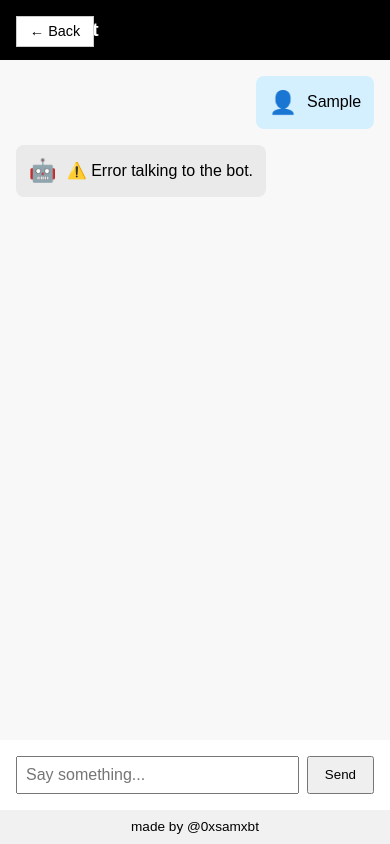
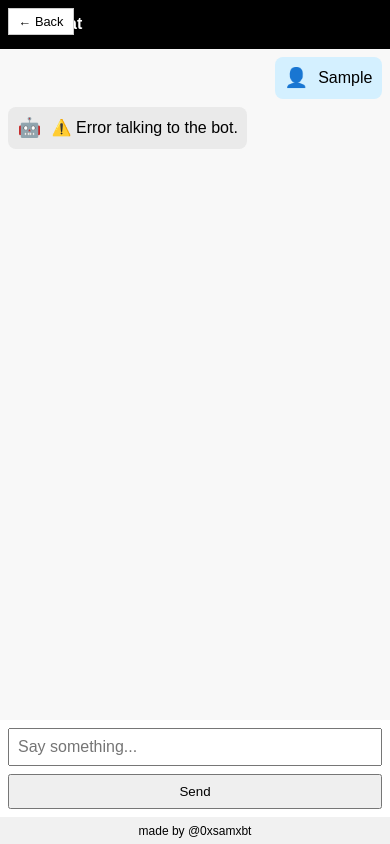
Before and after one commit to Samfresh-ai/Dobby-chat, a website: page public/chat.html in a window 390 px wide. Both pictures are taken after typing "Sample" into the empty fields and a click on the button "Send". Drawn offline with Linux system fonts and the light colour scheme; no server answers.

Commit message:
Complete responsive fixes for all frontend files

```diff
--- a/public/chat.html
+++ b/public/chat.html
@@ -2,6 +2,7 @@
 <html lang="en">
 <head>
   <meta charset="UTF-8">
+  <meta name="viewport" content="width=device-width, initial-scale=1.0"> <!-- ✅ Added for proper mobile scaling -->
   <title>Chat</title>
   <style>
     body {
@@ -103,6 +104,62 @@
       color: #000;
       text-decoration: none;
     }
+
+    /* ✅ Added responsive media queries for phones (adjusts padding, sizes, and layout) */
+    @media (max-width: 768px) {
+      body {
+        height: 100vh; /* Ensure full height on mobile */
+      }
+
+      header {
+        padding: 0.8rem; /* Slightly reduce padding */
+        font-size: 1rem; /* Smaller header text */
+      }
+
+      header .emoji {
+        font-size: 1.2rem; /* Adjust emoji size */
+      }
+
+      #chat {
+        padding: 0.5rem; /* Reduce padding for more space */
+      }
+
+      .message {
+        max-width: 95%; /* Wider messages on small screens */
+        padding: 0.6rem;
+        margin-bottom: 0.5rem;
+      }
+
+      .avatar {
+        font-size: 1.2rem; /* Smaller avatars */
+      }
+
+      #inputContainer {
+        padding: 0.5rem; /* Reduce padding */
+        flex-direction: column; /* Stack input and button vertically on very small screens */
+      }
+
+      #messageInput {
+        margin-bottom: 0.5rem; /* Space if stacked */
+      }
+
+      #sendBtn {
+        width: 100%; /* Full-width button */
+        margin-left: 0;
+      }
+
+      #backBtn {
+        top: 0.5rem;
+        left: 0.5rem;
+        padding: 0.3rem 0.6rem;
+        font-size: 0.8rem;
+      }
+
+      footer {
+        padding: 0.4rem;
+        font-size: 0.75rem;
+      }
+    }
   </style>
 </head>
 <body>
--- a/public/script.js
+++ b/public/script.js
@@ -13,8 +13,7 @@ function appendMessage(text, sender) {
   div.className = `message ${sender}`;
 
   const avatar = document.createElement('span');
-  avatar.style.fontSize = '1.5rem';
-  avatar.style.marginRight = '0.5rem';
+  avatar.className = 'avatar'; // ✅ Use CSS class for styling (font-size, margin) instead of inline
 
   if (sender === 'user') {
     avatar.textContent = '🧍‍♂️';
@@ -23,6 +22,7 @@ function appendMessage(text, sender) {
   }
 
   const span = document.createElement('span');
+  span.className = 'text'; // ✅ Add class for consistency with CSS (if needed for responsiveness)
   span.textContent = text;
 
   div.appendChild(avatar);
```
Also changed, not shown: public/index.html (+36 -0 lines).
